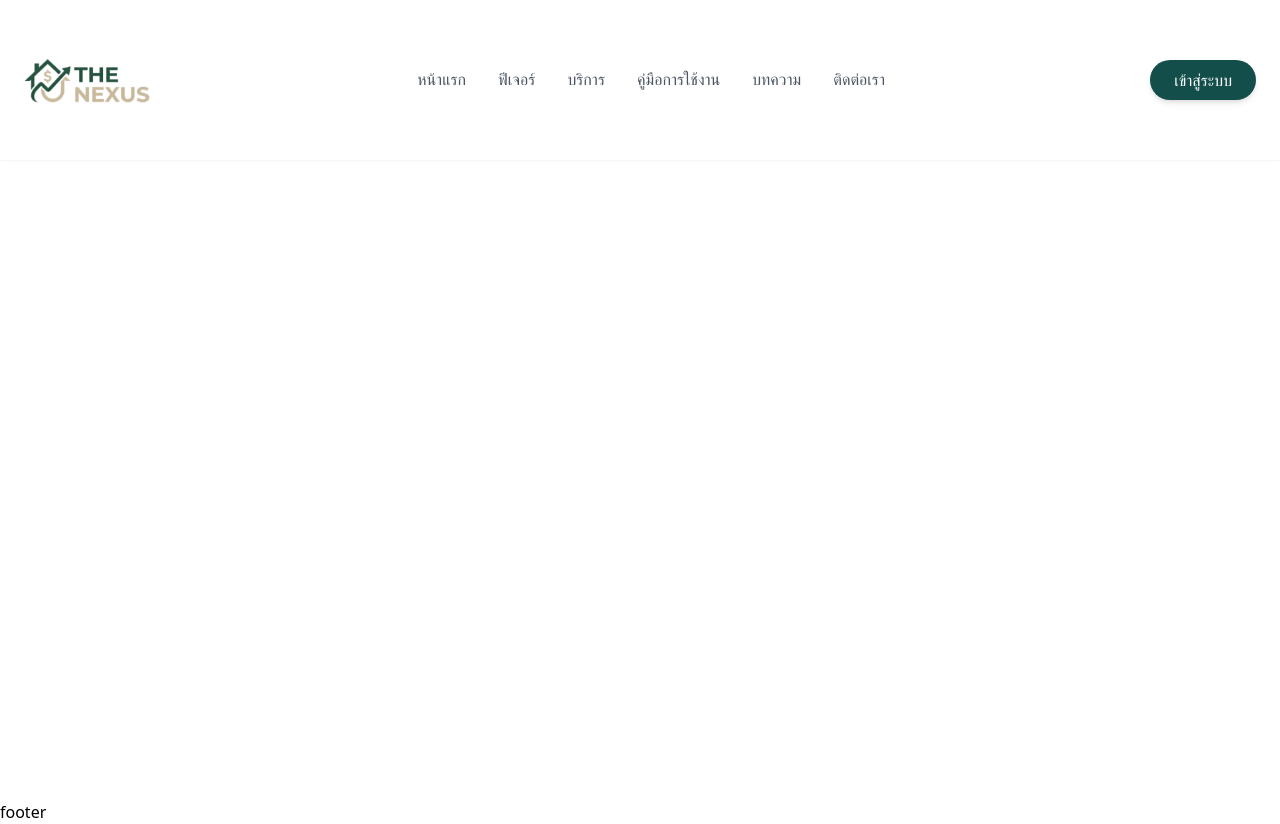
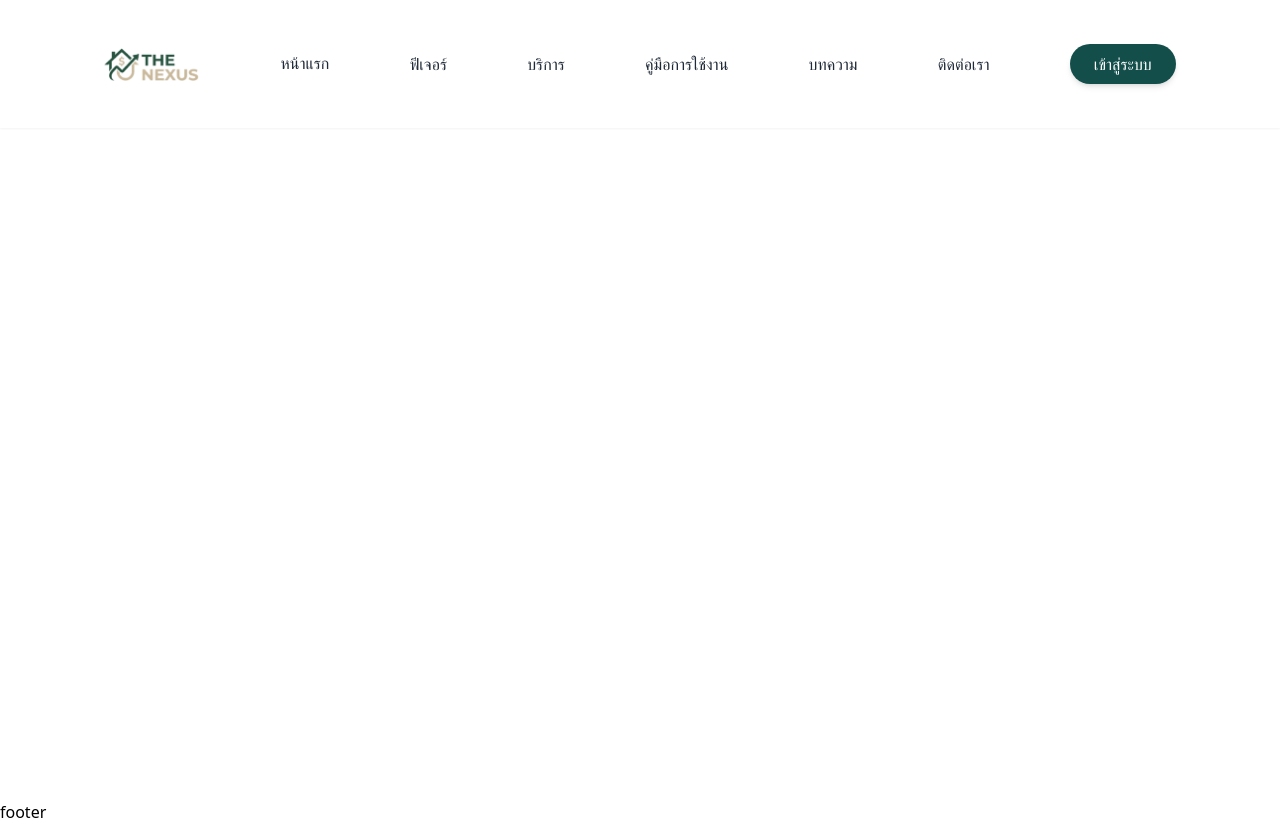
Before and after one commit to Arachaphon/TheNexus, a React (Vite) app in the folder frontend/: page / in a window 1280 px wide. Built offline with nearby package versions, Linux system fonts and the light colour scheme.

Commit message:
style
edit style navbar

```diff
--- a/frontend/index.html
+++ b/frontend/index.html
@@ -2,7 +2,7 @@
 <html lang="en">
   <head>
     <meta charset="UTF-8" />
-    <link rel="icon" type="image/png" sizes="32x32" href="/logo.png"  />
+    <link rel="icon" type="image/png" sizes="24x24" href="/logotab.png"  />
     <meta name="viewport" content="width=device-width, initial-scale=1.0" />
     <title>The Nexus</title>
   </head>
--- a/frontend/src/components/Navbar.tsx
+++ b/frontend/src/components/Navbar.tsx
@@ -4,28 +4,27 @@ import React from 'react';
 const Navbar = () => {
   return (
 
-<div className="font-sans text-gray-800 bg-white min-h-screen flex flex-col">
+<div className="font-sans text-gray-800 bg-white min-h-screen flex flex-col ">
 
       {/* --- Navbar --- */}
-      <nav className="w-full px-6 py-4 flex justify-between items-center bg-white shadow-sm sticky top-0 z-50">
+      <nav className="w-full px-6 py-4 flex justify-evenly items-center bg-white shadow-sm sticky top-0 z-50">
         {/* Logo */}
         <div className="flex items-center gap-2">
             <img
             src="/logo.png"
             alt="The Nexus Logo"
-            className="w-32 h-32 object-contain"
+            className="w-24 h-24 object-contain"
             />
         </div>
 
         {/* Menu Links */}
-        <ul className="hidden md:flex gap-8 text-gray-600 font-medium">
-          <li className="hover:text-teal-700 cursor-pointer border-b-2 border-transparent hover:border-teal-700 transition">หน้าแรก</li>
-          <li className="hover:text-teal-700 cursor-pointer transition">ฟีเจอร์</li>
-          <li className="hover:text-teal-700 cursor-pointer transition">บริการ</li>
-          <li className="hover:text-teal-700 cursor-pointer transition">คู่มือการใช้งาน</li>
-          <li className="hover:text-teal-700 cursor-pointer transition">บทความ</li>
-          <li className="hover:text-teal-700 cursor-pointer transition">ติดต่อเรา</li>
-        </ul>
+
+          <ul className="border-b-2 border-transparent hover:border-teal-700 transition">หน้าแรก</ul>
+          <ul className="hover:text-teal-700 cursor-pointer transition">ฟีเจอร์</ul>
+          <ul className="hover:text-teal-700 cursor-pointer transition">บริการ</ul>
+          <ul className="hover:text-teal-700 cursor-pointer transition">คู่มือการใช้งาน</ul>
+          <ul className="hover:text-teal-700 cursor-pointer transition">บทความ</ul>
+          <ul className="hover:text-teal-700 cursor-pointer transition">ติดต่อเรา</ul>
 
         {/* Login Button */}
         <button className="bg-teal-900 hover:bg-teal-800 text-white px-6 py-2 rounded-full font-medium transition shadow-md">
```
Also changed, not shown: frontend/public/logotab.png (added).
